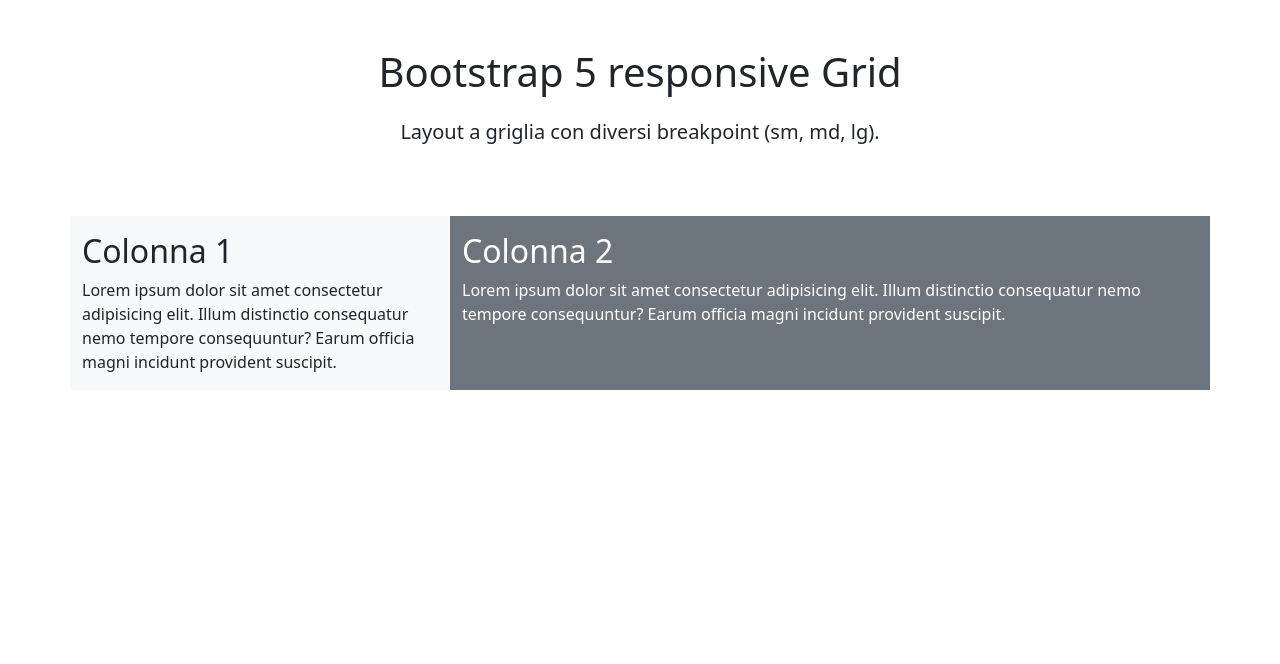
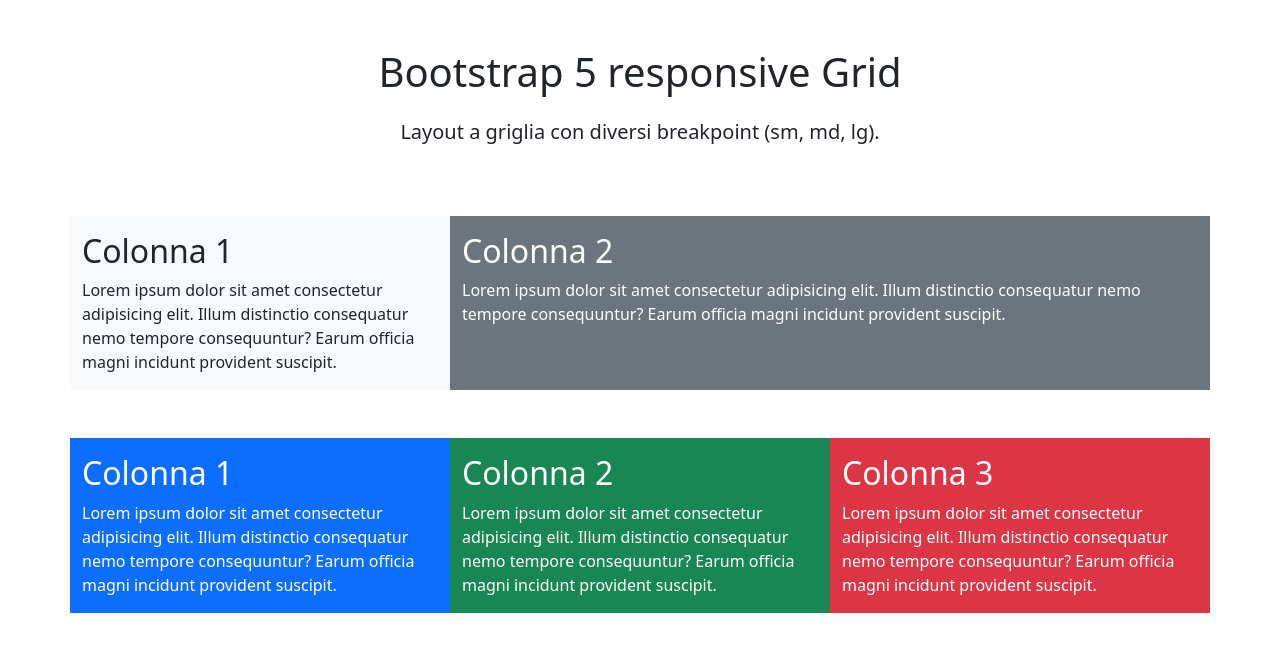
Before and after one commit to anilraj-rgb/htmlcss-bootstrap-layout, a plain HTML site: page index.html in a window 1280 px wide. Drawn offline with nearby package versions, Linux system fonts and the light colour scheme.

Commit message:
[UPD] create section

```diff
--- a/index.html
+++ b/index.html
@@ -36,3 +36,22 @@
             </div>
 
         </div>
+        </section>
+        <section class="py-5">
+            <div class="row ">
+                <div class=" bg-primary col-sm-6 col-md-4 col-lg-4 py-3 text-white">
+                <h2>Colonna 1</h2>
+                Lorem ipsum dolor sit amet consectetur adipisicing elit. Illum distinctio consequatur nemo tempore consequuntur? Earum officia magni incidunt provident suscipit.
+            </div>
+            <div class="bg-success col-sm-6 col-md-4 col-lg-4 py-3 text-white">
+                <h2>Colonna 2</h2>
+                Lorem ipsum dolor sit amet consectetur adipisicing elit. Illum distinctio consequatur nemo tempore consequuntur? Earum officia magni incidunt provident suscipit.
+            </div>
+            <div class="bg-danger col-sm-12 col-md-4 col-lg-4 py-3 text-white">
+                <h2>Colonna 3</h2>
+                Lorem ipsum dolor sit amet consectetur adipisicing elit. Illum distinctio consequatur nemo tempore consequuntur? Earum officia magni incidunt provident suscipit.
+            </div>
+
+
+            </div>
+        </section>
```
